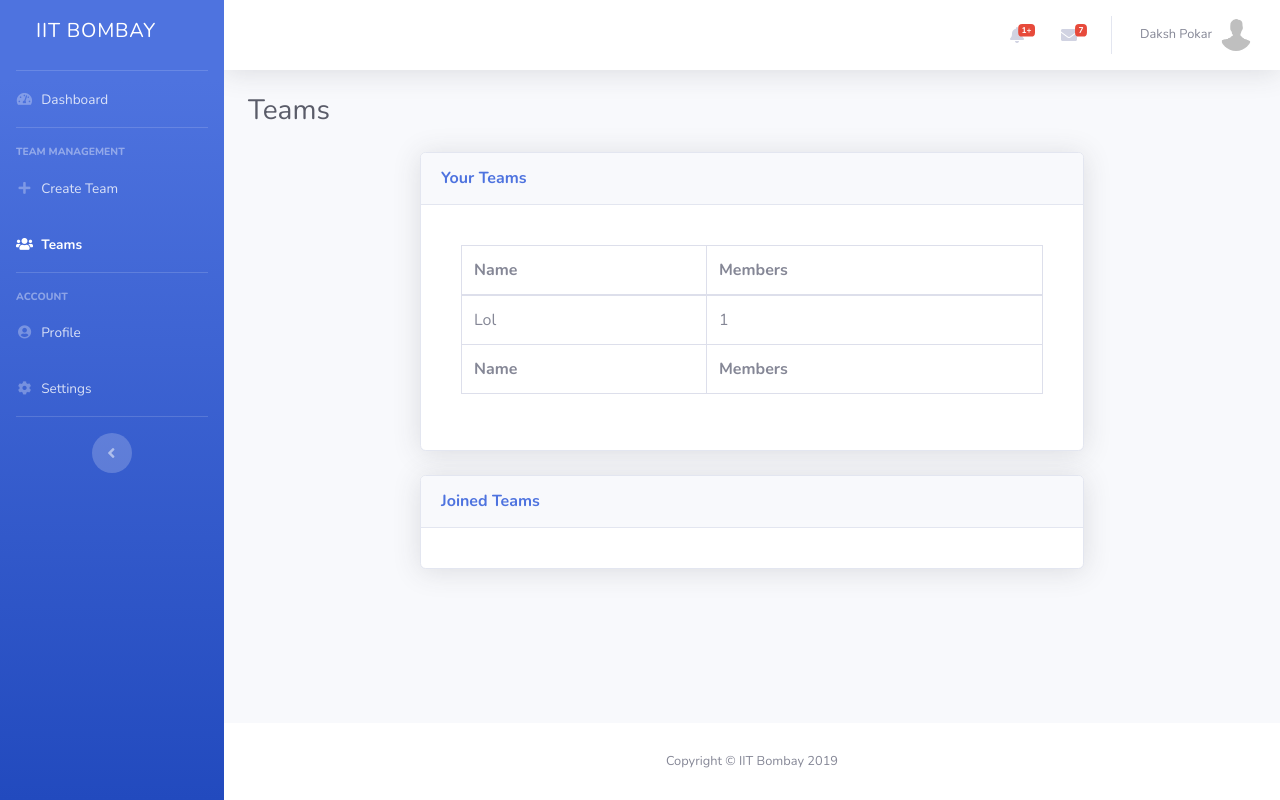
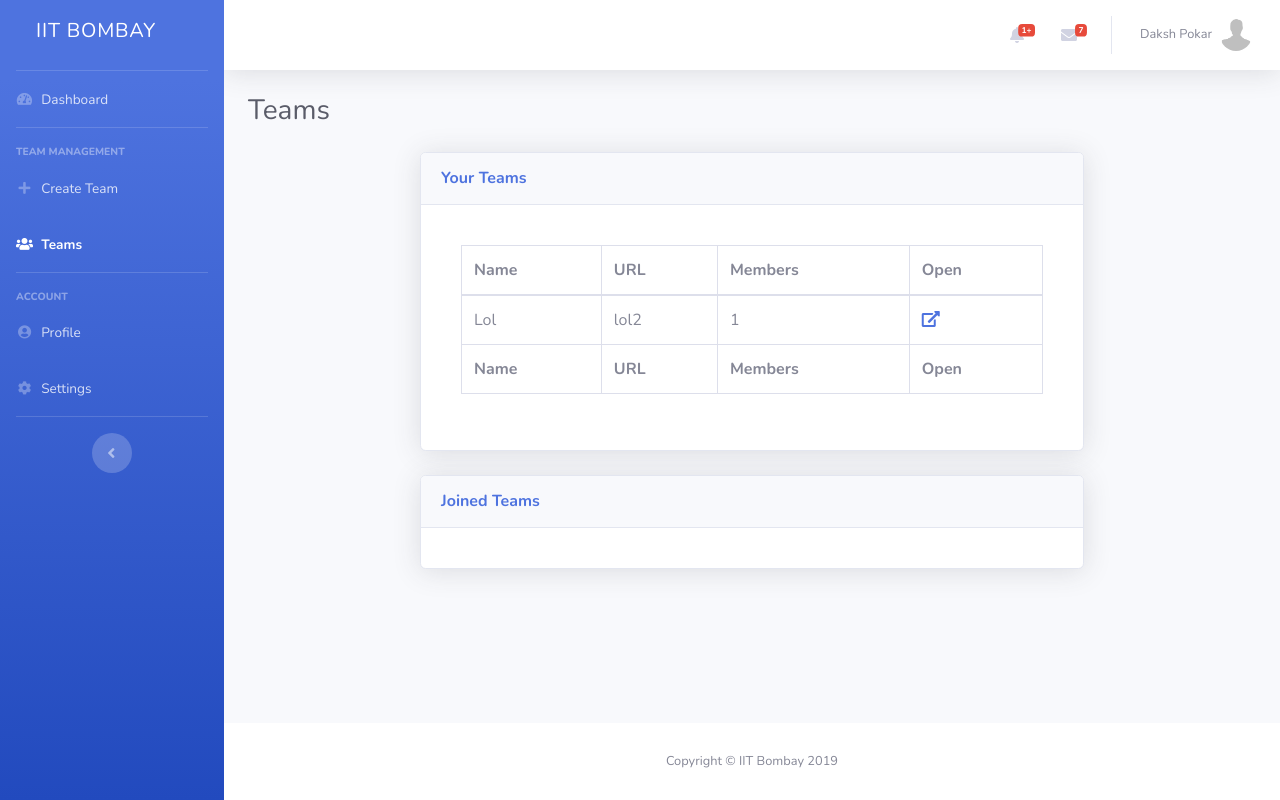
Before and after one commit to dakshpokar/TaskManager, a Django app: page /teams/ in a window 1280 px wide. Run offline with Django 3.2, Linux system fonts and the light colour scheme; a user stored in the database is signed in; data comes from the database, SQL or seed files in the repository; both versions use the stored data as it was after the commit; some libraries are stand-ins or nearby versions.

Commit message:
Added ProfileView and SpecificTeamView

```diff
--- a/TaskManager/TM/models.py
+++ b/TaskManager/TM/models.py
@@ -14,6 +14,7 @@ class UserProfile(models.Model):
 class Teams(models.Model):
     id = models.AutoField(primary_key=True)
     name = models.CharField(max_length=400)
+    url = models.CharField(max_length=400)
     admin = models.ForeignKey(User, on_delete=models.CASCADE)
     members = models.ManyToManyField(User, through='Membership', related_name="member")
 
--- a/TaskManager/TM/templates/menu.html
+++ b/TaskManager/TM/templates/menu.html
@@ -54,7 +54,7 @@
 
         <!-- Nav Item - Pages Collapse Menu -->
         <li class="nav-item">
-            <a class="nav-link" href="/{%  if us.status == 1   %}teacher{%  else    %}student{%  endif   %}/{{  us.username  }}">
+            <a class="nav-link" href="/profile/{{  us.username  }}">
               <i class="fas fa-fw fa-user-circle"></i>
               <span>Profile</span></a>
 
--- a/TaskManager/TM/templates/teams.html
+++ b/TaskManager/TM/templates/teams.html
@@ -73,20 +73,26 @@
                                         <thead>
                                                 <tr>
                                                   <th>Name</th>
+                                                  <th>URL</th>
                                                   <th>Members</th>
+                                                  <th>Open</th>
                                                 </tr>
                                               </thead>
                                               <tfoot>
                                                     <tr>
                                                       <th>Name</th>
+                                                      <th>URL</th>
                                                       <th>Members</th>
+                                                      <th>Open</th>
                                                     </tr>
                                                 </tfoot>
                                                 <tbody>
                                                         {%    for i in teams.all  %}
                                                     <tr>
                                                         <td>{{  i.name   }}</td>
+                                                        <td>{{  i.url   }}</td>
                                                         <td>{{  i.members.count }}</td>
+                                                        <td><a href="/team/{{ i.url }}/"><i class="fas fa-external-link-alt"></i></a></td>
                                                     </tr>
                                                     {%  endfor  %}
                                                 </tbody>
--- a/TaskManager/TM/urls.py
+++ b/TaskManager/TM/urls.py
@@ -1,6 +1,6 @@
 from django.conf.urls import url
 from django.urls import path
-from TM.views import LoginView, RegisterView, DashboardView, CreateTeamView, logout_view, TeamView
+from TM.views import LoginView, RegisterView, DashboardView, CreateTeamView, logout_view, TeamView, ProfileView, SpecificTeamView
 
 urlpatterns = [
     path('login/', LoginView.as_view(), name='login'),
@@ -9,5 +9,7 @@ urlpatterns = [
     path('create-team/', CreateTeamView.as_view(), name="create-team"),
     path('logout/', logout_view, name="logout"),
     path('teams/', TeamView.as_view(), name="team"),
+    url(r'^profile\/.*$', ProfileView.as_view(), name="profile"),
+    url(r'^team\/.*$', SpecificTeamView.as_view(), name="team"),
 
 ]
--- a/TaskManager/TM/views.py
+++ b/TaskManager/TM/views.py
@@ -84,6 +84,8 @@ class CreateTeamView(LoginRequiredMixin, TemplateView):
             if form.is_valid():
                 name = form.cleaned_data["name"]
                 tea = Teams.objects.create(name=name, admin=user)
+                tea.url = tea.name.lower() + str(tea.id)
+                tea.save()
                 m = Membership(member=user, team=tea)
                 m.save()
                 for key, value in request.POST.items():
@@ -110,3 +112,15 @@ class TeamView(LoginRequiredMixin, TemplateView):
         return render(request, self.template_name, {'teams': teams, 'us': us, 'user': user})
     def post(self, request):
         return
+
+class SpecificTeamView(TemplateView):
+    def get(self, request):
+        return
+    def post(self, request):
+        return
+
+class ProfileView(TemplateView):
+    def get(self, request):
+        return
+    def post(self, request):
+        return
```
Also changed, not shown: TaskManager/TM/migrations/0005_teams_url.py (added), TaskManager/db.sqlite3.
